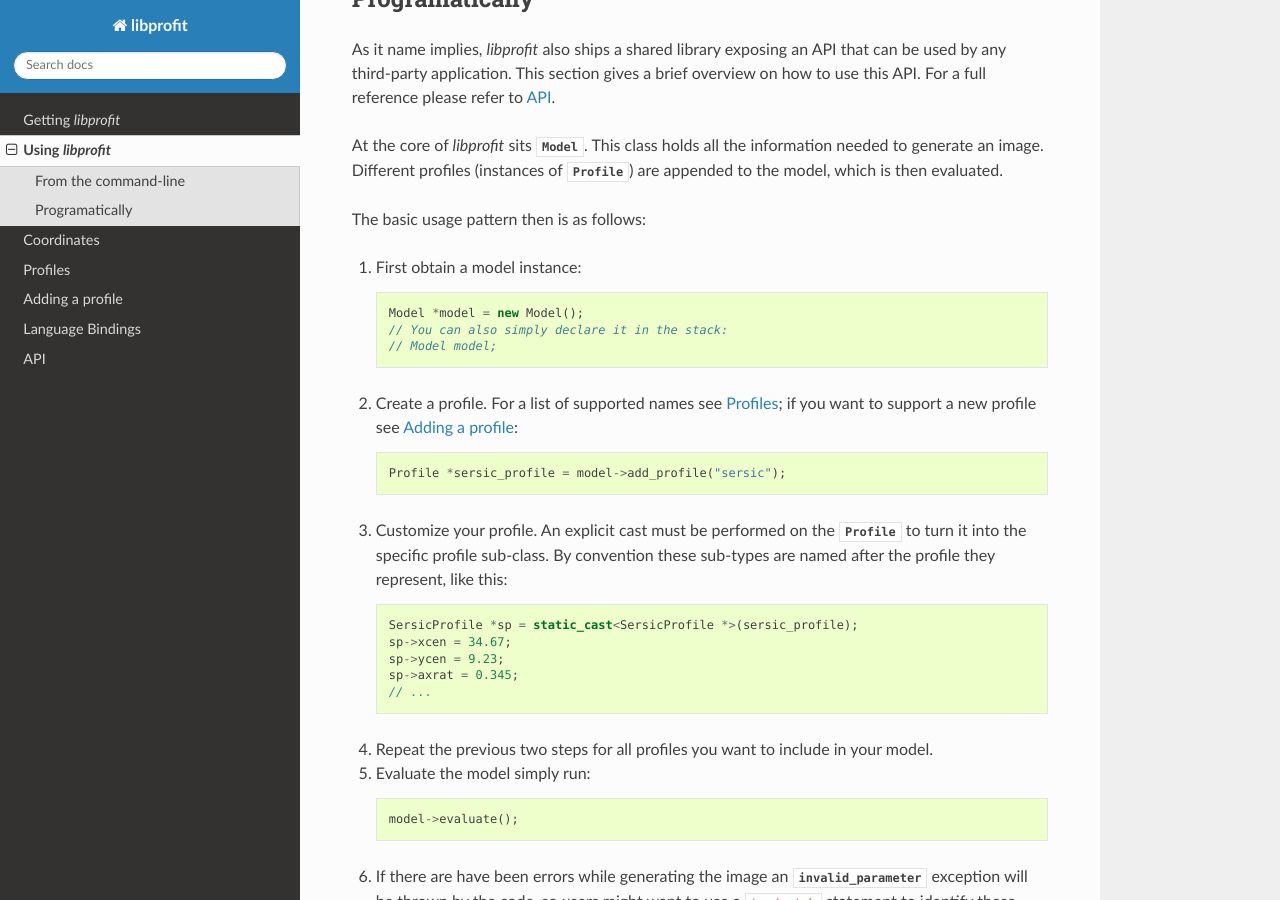
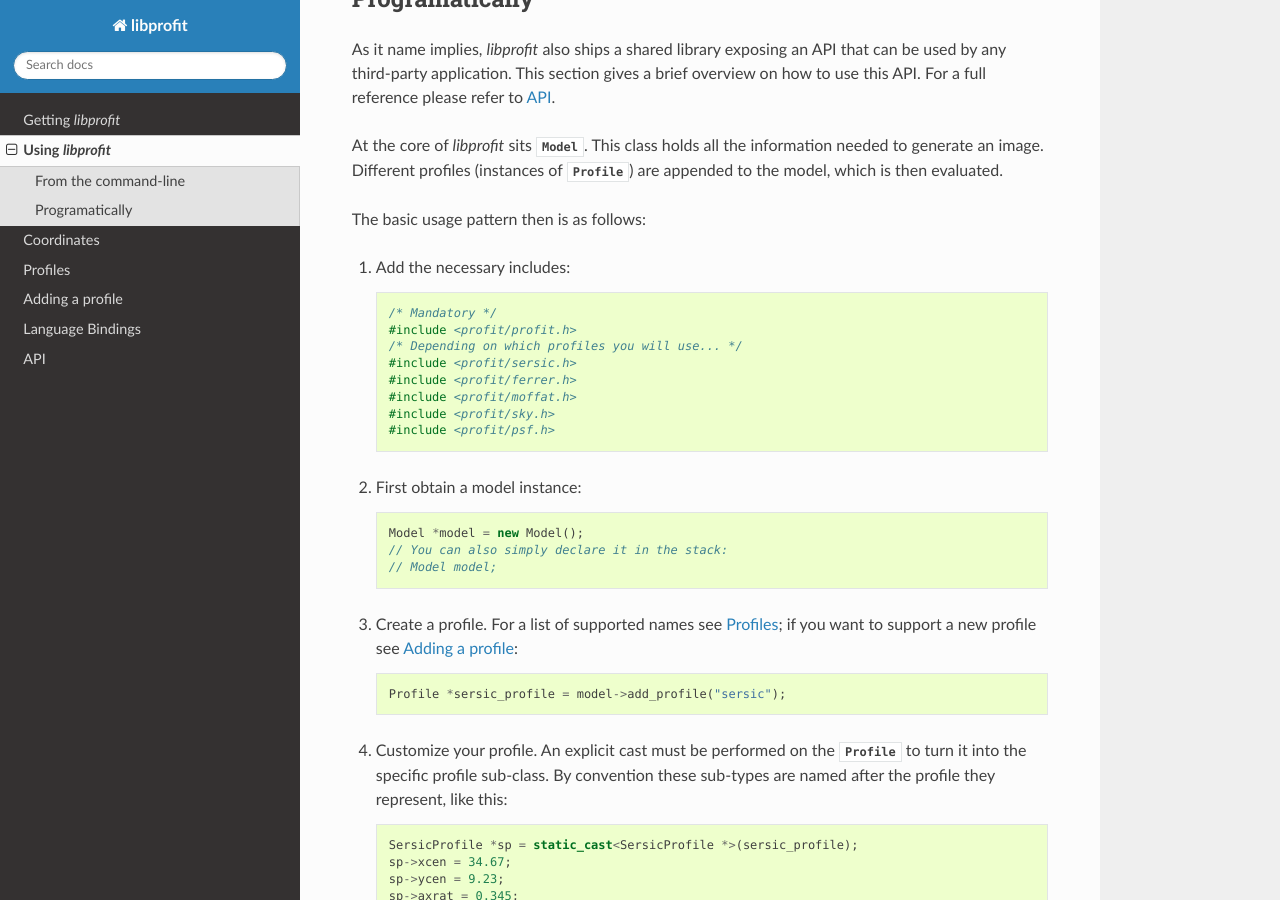
Before and after one commit to ICRAR/libprofit, a Sphinx documentation site: the page built from docs/usage.rst, in a window 1280 px wide and 900 px high, scrolled down 428 px. Built offline with Sphinx 7.4.7 and the Read the Docs theme 2.0.0, drawn with Linux system fonts in a browser that asks for light colours.

Commit message:
docs: includes are explicitly stated
Signed-off-by: Rodrigo Tobar <rtobar@icrar.org>

```diff
--- a/docs/usage.rst
+++ b/docs/usage.rst
@@ -33,6 +33,17 @@ Different profiles (instances of :class:`Profile`)
 are appended to the model, which is then evaluated.
 
 The basic usage pattern then is as follows:
+
+#. Add the necessary includes::
+
+	 /* Mandatory */
+	 #include <profit/profit.h>
+	 /* Depending on which profiles you will use... */
+	 #include <profit/sersic.h>
+	 #include <profit/ferrer.h>
+	 #include <profit/moffat.h>
+	 #include <profit/sky.h>
+	 #include <profit/psf.h>
 
 #. First obtain a model instance::
 
```
